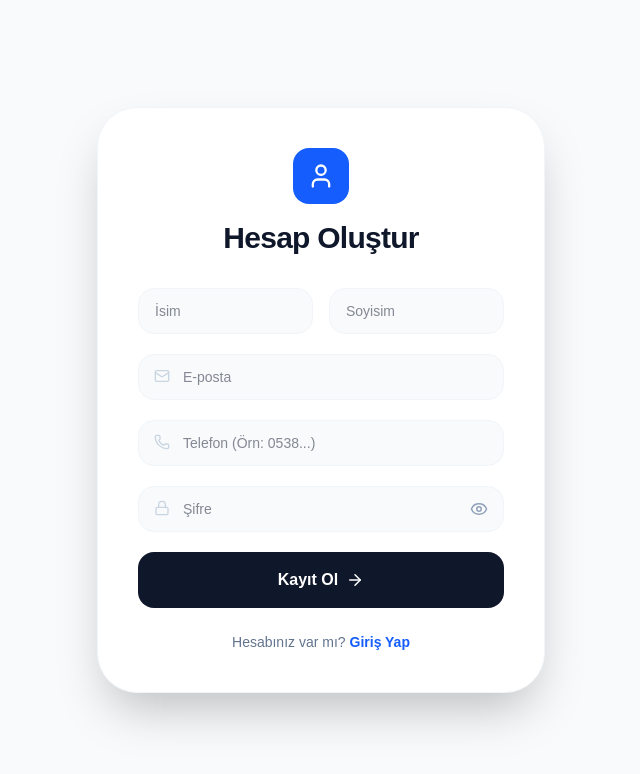
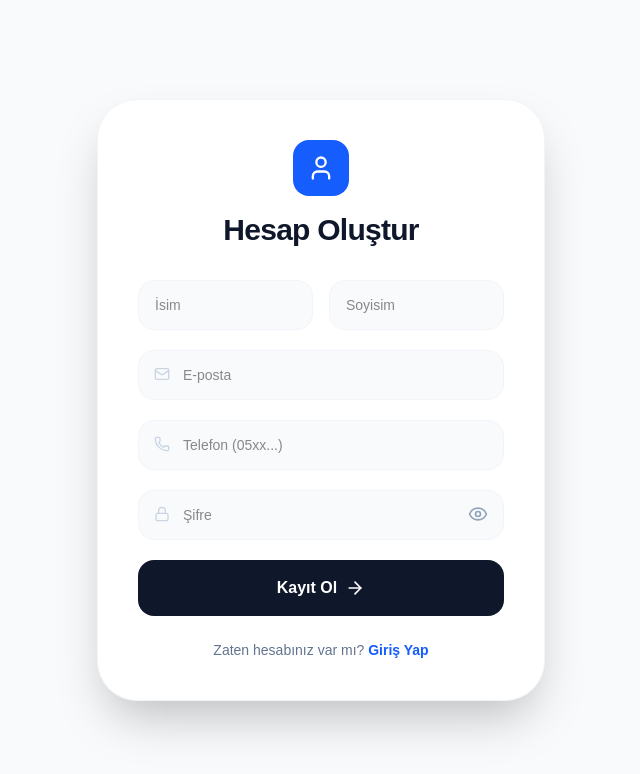
Before and after one commit to AliTopcuu/aradiginibul-api, a Next.js app in the folder aradiginibul-web/: page /register in a window 1280 px wide. Shown: the top 774 px of the page, without its empty margins (319-959 px from the left). Built offline with nearby package versions, Linux system fonts and the light colour scheme.

Commit message:
fix register page v3

```diff
--- a/aradiginibul-web/src/app/register/page.tsx
+++ b/aradiginibul-web/src/app/register/page.tsx
@@ -24,7 +24,7 @@ export default function RegisterPage() {
     setLoading(true);
 
     try {
-      // Backend şemasına tam uyumlu gönderim
+      // 🔑 PostgreSQL ve FastAPI şemasına tam uyumlu gönderim
       await api.post('/auth/register', {
         email: formData.email,
         password: formData.password,
@@ -36,13 +36,13 @@ export default function RegisterPage() {
       alert("Kayıt başarılı! Giriş sayfasına yönlendiriliyorsunuz.");
       router.push('/login');
     } catch (error: any) {
-      console.error("Hata Detayı:", error);
+      console.error("Detaylı Hata:", error);
 
       if (error.message === "Network Error") {
-        alert("API Bağlantı Hatası: Backend sunucusuna ulaşılamıyor. Lütfen api.ts dosyasındaki URL'yi kontrol edin.");
+        alert("API Bağlantı Hatası: Backend sunucusuna ulaşılamıyor. Railway servisinin açık olduğundan emin olun.");
       } else {
         const detail = error.response?.data?.detail;
-        alert(detail || "Kayıt sırasında bir hata oluştu.");
+        alert(detail || "Kayıt sırasında bir hata oluştu. Bilgileri kontrol edin.");
       }
     } finally {
       setLoading(false);
@@ -65,46 +65,46 @@ export default function RegisterPage() {
               type="text" placeholder="İsim" required
               value={formData.firstName}
               onChange={(e) => setFormData({...formData, firstName: e.target.value})}
-              className="w-full px-4 py-3 bg-slate-50 border border-slate-100 rounded-2xl outline-none focus:ring-2 focus:ring-blue-500 transition-all text-sm text-slate-900"
+              className="w-full px-4 py-3.5 bg-slate-50 border border-slate-100 rounded-2xl outline-none focus:ring-2 focus:ring-blue-500 transition-all text-sm"
             />
             <input
               type="text" placeholder="Soyisim" required
               value={formData.lastName}
               onChange={(e) => setFormData({...formData, lastName: e.target.value})}
-              className="w-full px-4 py-3 bg-slate-50 border border-slate-100 rounded-2xl outline-none focus:ring-2 focus:ring-blue-500 transition-all text-sm text-slate-900"
+              className="w-full px-4 py-3.5 bg-slate-50 border border-slate-100 rounded-2xl outline-none focus:ring-2 focus:ring-blue-500 transition-all text-sm"
             />
           </div>
 
           <div className="relative">
-            <Mail className="absolute left-4 top-3.5 text-slate-300 w-4 h-4" />
+            <Mail className="absolute left-4 top-4 text-slate-300 w-4 h-4" />
             <input
               type="email" placeholder="E-posta" required
               value={formData.email}
               onChange={(e) => setFormData({...formData, email: e.target.value})}
-              className="w-full pl-11 pr-4 py-3 bg-slate-50 border border-slate-100 rounded-2xl outline-none focus:ring-2 focus:ring-blue-500 transition-all text-sm text-slate-900"
+              className="w-full pl-11 pr-4 py-3.5 bg-slate-50 border border-slate-100 rounded-2xl outline-none focus:ring-2 focus:ring-blue-500 transition-all text-sm"
             />
           </div>
 
           <div className="relative">
-            <Phone className="absolute left-4 top-3.5 text-slate-300 w-4 h-4" />
+            <Phone className="absolute left-4 top-4 text-slate-300 w-4 h-4" />
             <input
-              type="tel" placeholder="Telefon (Örn: 0538...)" required
+              type="tel" placeholder="Telefon (05xx...)" required
               value={formData.phone}
               onChange={(e) => setFormData({...formData, phone: e.target.value})}
-              className="w-full pl-11 pr-4 py-3 bg-slate-50 border border-slate-100 rounded-2xl outline-none focus:ring-2 focus:ring-blue-500 transition-all text-sm text-slate-900"
+              className="w-full pl-11 pr-4 py-3.5 bg-slate-50 border border-slate-100 rounded-2xl outline-none focus:ring-2 focus:ring-blue-500 transition-all text-sm"
             />
           </div>
 
           <div className="relative">
-            <Lock className="absolute left-4 top-3.5 text-slate-300 w-4 h-4" />
+            <Lock className="absolute left-4 top-4 text-slate-300 w-4 h-4" />
             <input
               type={showPassword ? "text" : "password"} placeholder="Şifre" required
               value={formData.password}
               onChange={(e) => setFormData({...formData, password: e.target.value})}
-              className="w-full pl-11 pr-12 py-3 bg-slate-50 border border-slate-100 rounded-2xl outline-none focus:ring-2 focus:ring-blue-500 transition-all text-sm text-slate-900"
+              className="w-full pl-11 pr-12 py-3.5 bg-slate-50 border border-slate-100 rounded-2xl outline-none focus:ring-2 focus:ring-blue-500 transition-all text-sm"
             />
             <button type="button" onClick={() => setShowPassword(!showPassword)} className="absolute right-4 top-3.5 text-slate-400">
-              {showPassword ? <EyeOff size={18} /> : <Eye size={18} />}
+              {showPassword ? <EyeOff size={20} /> : <Eye size={20} />}
             </button>
           </div>
 
@@ -112,11 +112,10 @@ export default function RegisterPage() {
             disabled={loading}
             className="w-full bg-slate-900 text-white py-4 rounded-2xl font-bold flex items-center justify-center gap-2 hover:bg-blue-600 transition-all disabled:bg-slate-300"
           >
-            {loading ? <Loader2 className="animate-spin w-5 h-5" /> : <>Kayıt Ol <ArrowRight size={18} /></>}
+            {loading ? <Loader2 className="animate-spin w-5 h-5" /> : <>Kayıt Ol <ArrowRight size={20} /></>}
           </button>
-
-          <p className="text-center text-sm text-slate-500 mt-6">
-            Hesabınız var mı? <Link href="/login" className="text-blue-600 font-bold hover:underline">Giriş Yap</Link>
+          <p className="text-center text-sm text-slate-500 mt-6 font-medium">
+            Zaten hesabınız var mı? <Link href="/login" className="text-blue-600 font-bold hover:underline">Giriş Yap</Link>
           </p>
         </form>
       </div>
--- a/aradiginibul-web/src/lib/api.ts
+++ b/aradiginibul-web/src/lib/api.ts
@@ -1,7 +1,7 @@
 import axios from 'axios';
 
 const api = axios.create({
-  // Railway linkinin doğruluğunu ve sonunda '/' olmadığını kontrol et
+  // Railway linkinin doğruluğunu kontrol et (Sonunda '/' olmasın)
   baseURL: "https://aradiginibul-api-production.up.railway.app",
   headers: {
     'Content-Type': 'application/json',
```
